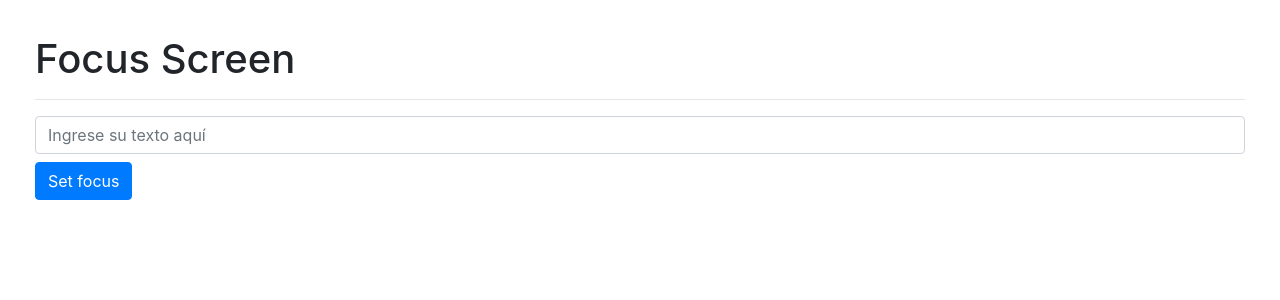
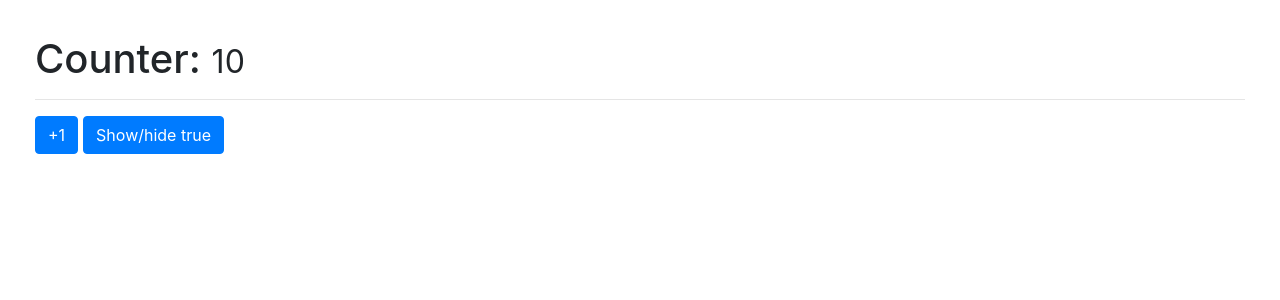
Before and after one commit to pablozafra90/HooksApp, a React (Vite) app: page / in a window 1280 px wide. Shown: the top 300 px of the page. Built offline with nearby package versions, Linux system fonts and the light colour scheme.

Commit message:
132-Memo DONE

```diff
--- /dev/null
+++ b/src/06-memos/Memorize.jsx
@@ -0,0 +1,32 @@
+import { useState } from 'react';
+import { useCounter } from '../Hooks'
+import { Small } from './Small';
+
+export const Memorize = () => {
+
+    const { counter, increment } = useCounter( 10 );
+    const [ show,  setShow ] = useState( true );
+
+    return (
+    <>
+
+        <h1>Counter: <Small value={ counter } /></h1>
+        <hr/>
+
+        <button
+            className="btn btn-primary"
+            onClick={ () => { increment() } }
+        >
+            +1
+        </button>
+
+        <button
+            className="btn btn-primary"
+            onClick={ () => { setShow( !show ) } }
+        >
+            Show/hide { JSON.stringify(show) }
+        </button>
+
+    </>
+  )
+}
--- /dev/null
+++ b/src/06-memos/Small.jsx
@@ -0,0 +1,10 @@
+import { memo } from "react";
+
+export const Small = memo(({ value }) => {
+
+console.log('Me he pintado!');
+
+  return (
+    <small>{ value }</small>
+  )
+})
--- /dev/null
+++ b/src/Hooks/index.js
@@ -0,0 +1,3 @@
+export * from "./useCounter";
+export * from "./useFetch";
+export * from "./useForm";
--- a/src/main.jsx
+++ b/src/main.jsx
@@ -1,10 +1,11 @@
 import ReactDOM from 'react-dom/client';
 import './style.css';
-import { FocusScreen } from './04-useRef/FocusScreen';
+// import { FocusScreen } from './04-useRef/FocusScreen';
+import { Memorize } from './06-memos/Memorize';
 // import { MultipleCustomHooks } from './03-examples/MultipleCustomHooks';
 
 ReactDOM.createRoot(document.getElementById('root')).render(
   //<React.StrictMode>
-      <FocusScreen />
+      <Memorize />
   //</React.StrictMode>,
 )
```
Also changed, not shown: src/05-useLayoutEffect/Layout.jsx (+35 -0 lines).
